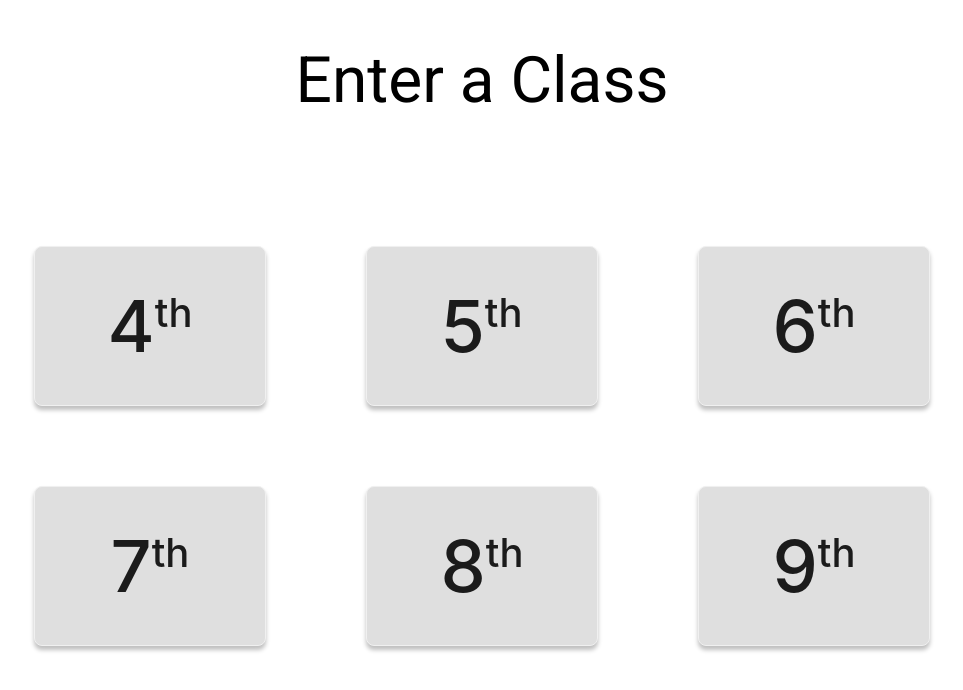
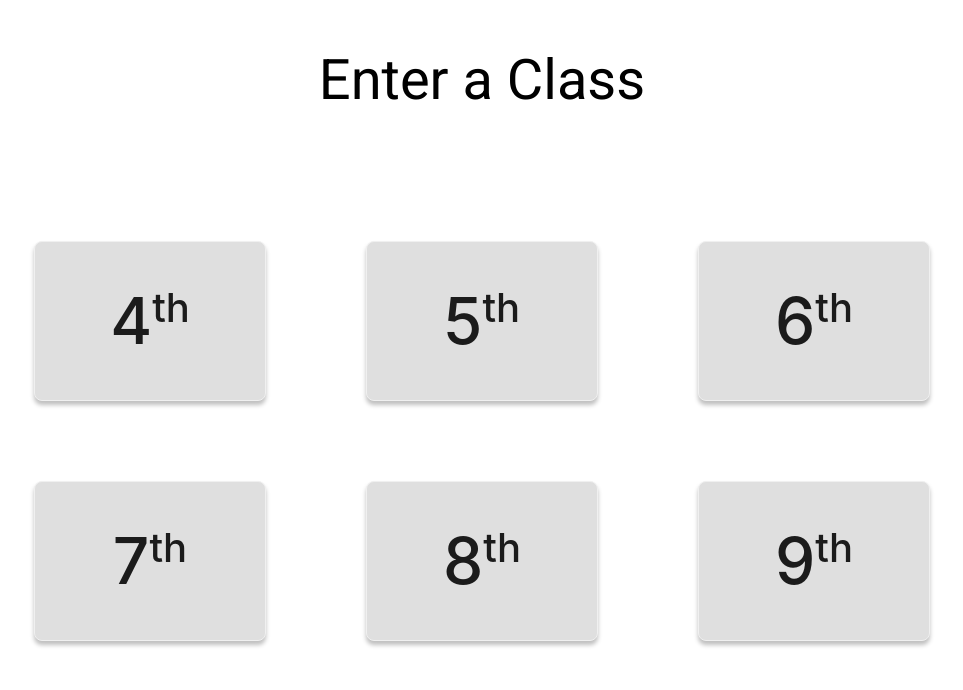
Before and after one commit to AryaK-31/Student-ERP, a React (Vite) app: page / in a window 1280 px wide. Shown: the top 690 px of the page, without its empty margins (158-1121 px from the left). Built offline with nearby package versions, Linux system fonts and the light colour scheme.

Commit message:
AS-45 | changed global variables style file

```diff
--- a/src/scss/_variable.scss
+++ b/src/scss/_variable.scss
@@ -3,8 +3,8 @@
 
 :root {
   /** Font related sizes */
-  --font-size-primary-large: 4.5rem;
-  --font-size-primary : 4rem;
+  --font-size-primary-large: 4rem;
+  --font-size-primary : 3.5rem;
   --font-size-secondary-large : 3rem;
   --font-size-secondary : 2.5rem;
   --font-family-base: 'Roboto', sans-serif;
```
